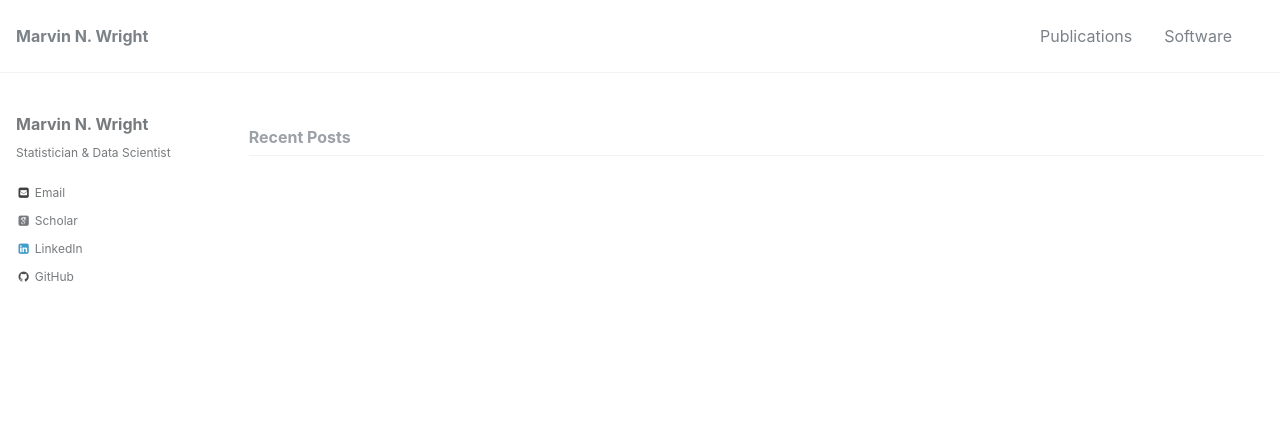
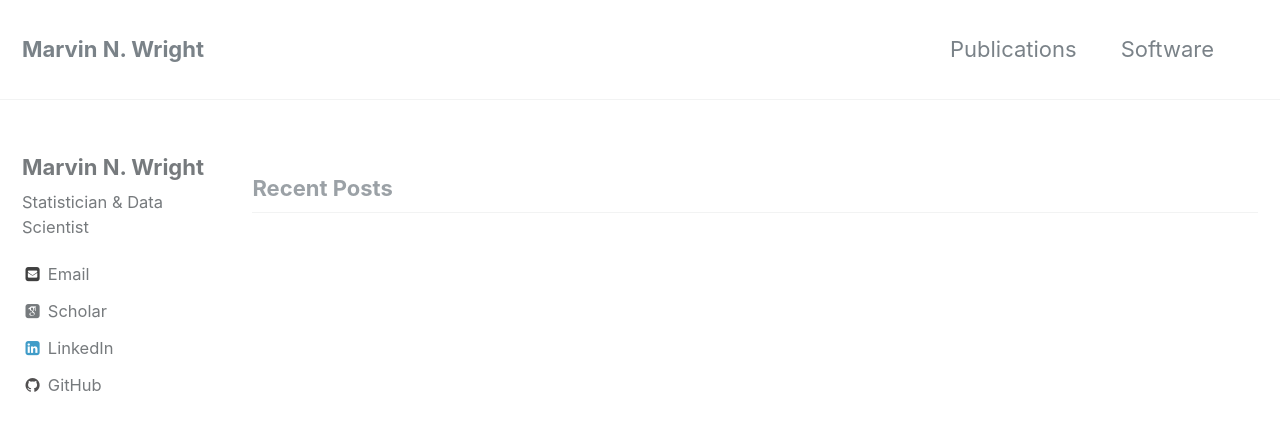
Before and after one commit to mnwright/mnwright.github.io, a Jekyll site: the page built from index.html, in a window 1280 px wide and 900 px high. Shown: the top 431 px of the window. Built offline with Jekyll 4.4.1, drawn with Linux system fonts in a browser that asks for light colours; some web fonts are replaced; the list of posts is cut into pages by our own code.

Commit message:
font sizes

```diff
--- a/_sass/minimal-mistakes/_reset.scss
+++ b/_sass/minimal-mistakes/_reset.scss
@@ -11,15 +11,15 @@ html {
   font-size: 16px;
 
   @include breakpoint($medium) {
-    font-size: 16px;
+    font-size: 18px;
   }
 
   @include breakpoint($large) {
-    font-size: 16px;
+    font-size: 20px;
   }
 
   @include breakpoint($x-large) {
-    font-size: 16px;
+    font-size: 22px;
   }
 
   -webkit-text-size-adjust: 100%;
```
